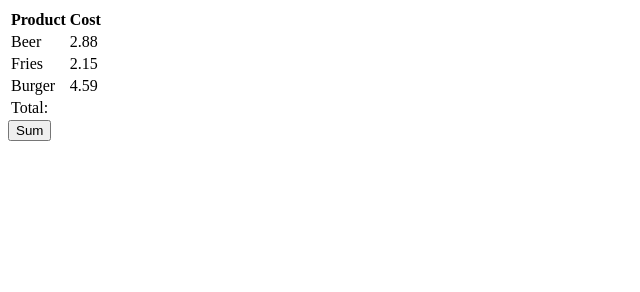
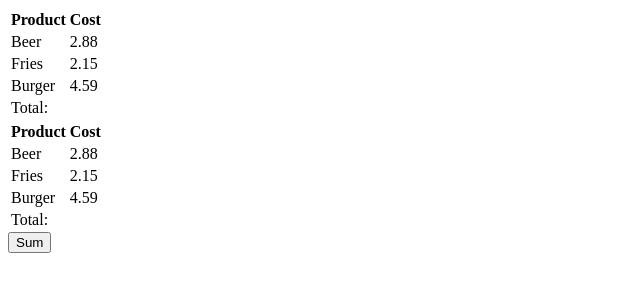
Before and after one commit to VivianZhelyazkova/JavaScript-Advanced, a plain HTML site: page DOM/06.Sum Table/tamplate.html in a window 1280 px wide. Shown: the whole page, without its empty margins (0-640 px from the left). Drawn offline with Linux system fonts and the light colour scheme.

Commit message:
Update tamplate.html

```diff
--- a/DOM/06.Sum Table/tamplate.html
+++ b/DOM/06.Sum Table/tamplate.html
@@ -14,6 +14,15 @@
     <tr><td>Total:</td> <td id="sum"></td></tr>
     </tbody>
 </table>
+<table>
+    <tbody>
+    <tr><th>Product</th><th>Cost</th></tr>
+    <tr><td>Beer</td>   <td>2.88</td></tr>
+    <tr><td>Fries</td>  <td>2.15</td></tr>
+    <tr><td>Burger</td> <td>4.59</td></tr>
+    <tr><td>Total:</td> <td id="sum"></td></tr>
+    </tbody>
+</table>
 <button onclick="sumTable()">Sum</button>
 <script src="SumTable.js"></script>
 </body>
```
